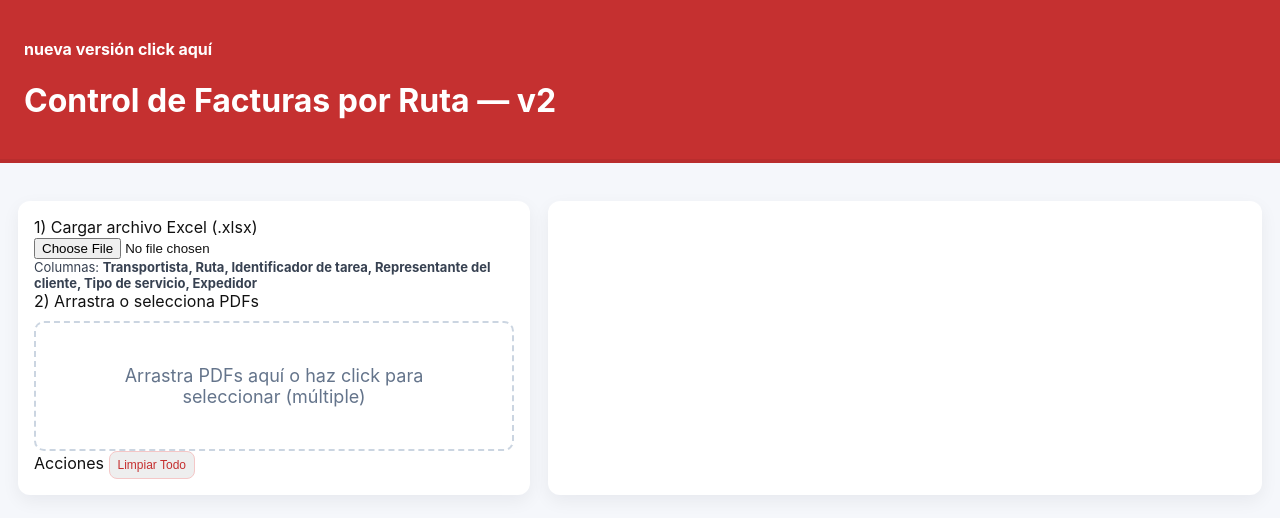
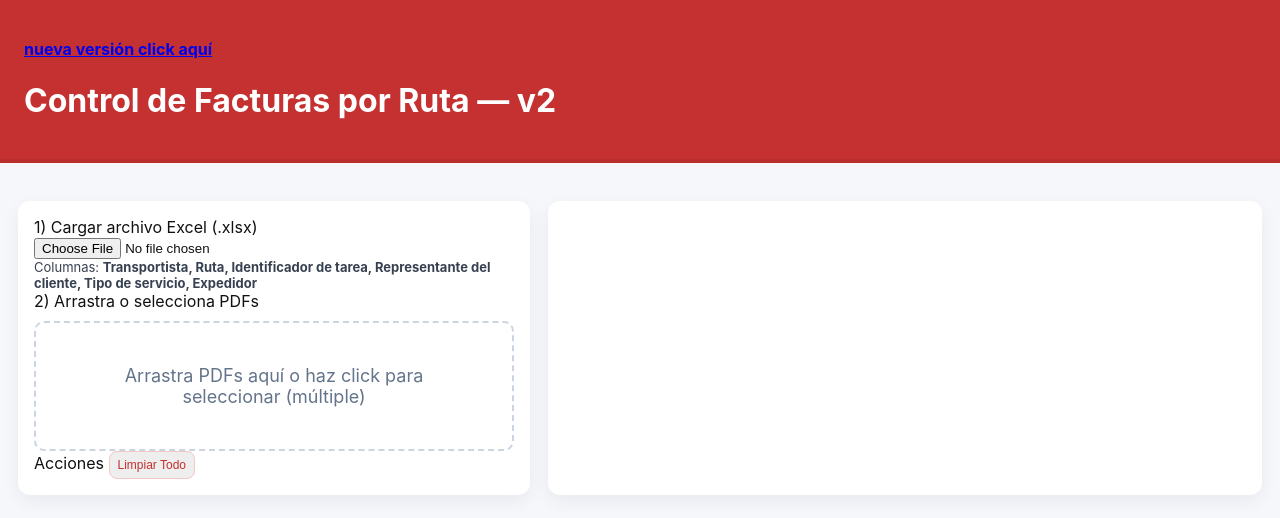
Before and after one commit to KevinAyalaAguilera/CCT4, a plain HTML site: page index.html in a window 1280 px wide. Drawn offline with Linux system fonts and the light colour scheme.

Commit message:
Update index.html

```diff
--- a/index.html
+++ b/index.html
@@ -38,7 +38,7 @@
   </style>
 </head>
 <body>
-<header><h4 href="https://kevinayalaaguilera.github.io/CCT9/">nueva versión click aquí</h4><h1>Control de Facturas por Ruta — v2</h1></header>
+<header><h4><a href="https://kevinayalaaguilera.github.io/CCT9/">nueva versión click aquí</a></h4><h1>Control de Facturas por Ruta — v2</h1></header>
 
 <div class="container">
   <div class="panel left">
```
